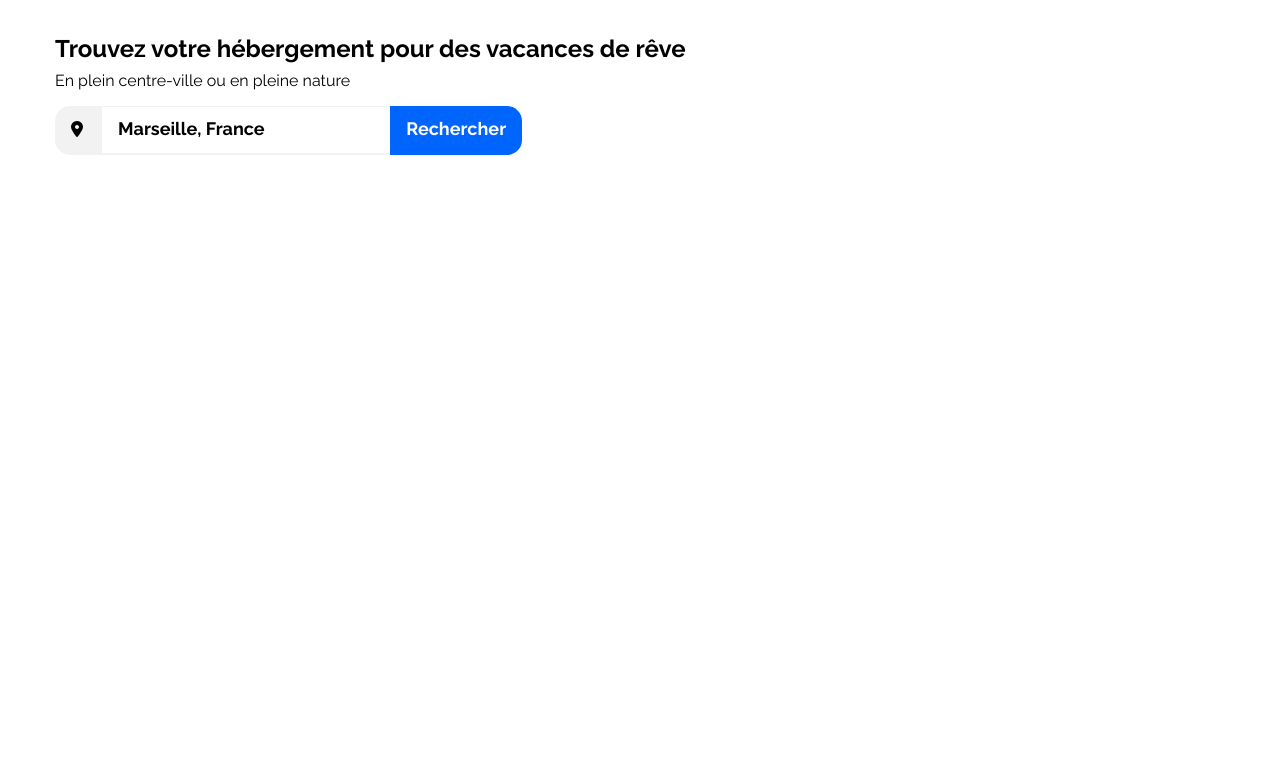
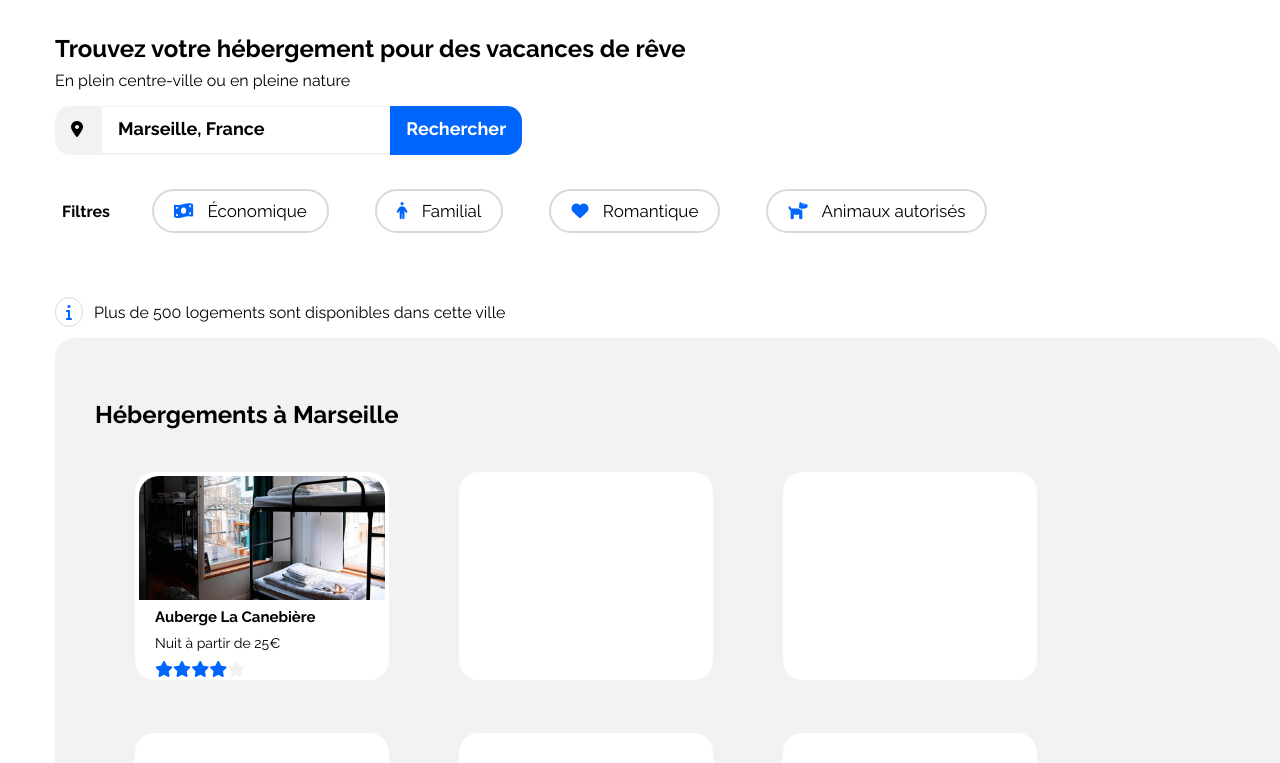
Before and after one commit to DamienL47/Booki, a plain HTML site: page index.html in a window 1280 px wide. Shown: the part 37-800 px from the top of the page. Drawn offline with Linux system fonts and the light colour scheme.

Commit message:
card Accommodation

```diff
--- a/css/style.css
+++ b/css/style.css
@@ -97,3 +97,100 @@ body {
 .fa-magnifying-glass {
     display: none;
 }
+
+.filter {
+    display: flex;
+    align-items: center;
+    margin: 31px 0 50px 7px;
+}
+.filter > p {
+    margin-right: 42px;
+    font-weight: 700;
+}
+.btnFilter {
+    border: 2px solid #D9D9D9;
+    border-radius: 25px;
+    padding: 10px 20px 10px 20px;
+    margin-right: 46px;
+    font-size: 17px;
+    text-decoration: none;
+    color: black;
+}
+.btnFilter > .fa-solid {
+    color: #0065FC;
+    margin: 0 10px 0 0;
+}
+.btnFilter:hover {
+    background-color: #DEEBFF;
+}
+.info {
+    display: flex;
+    align-items: center;
+}
+.info > .fa-info {
+    border: 1px solid #D9D9D9;
+    padding: 6px 10px 6px 10px;
+    border-radius: 24px;
+    margin-right: 11px;
+    color: #0065FC;
+}
+
+/* ----------------------------- SECTION HÉBERGEMENTS ----------------------------------- */
+
+.boxContainer {
+    box-sizing: content-box;
+    background-color:#F2F2F2;
+    border-radius: 20px;
+    padding: 42px 40px 46px 40px;
+}
+.boxContainer > a{
+    text-decoration: none;
+    color: black;
+    font-weight: 700;
+}
+
+.accommodation {
+    display: flex;
+    flex-flow: row wrap;
+}
+.cardAccommodation {
+    width: 246px;
+    height: 200px;
+    padding: 4px;
+    background-color: #FFFFFF;
+    border-radius: 20px;
+    margin: 23px 30px 30px 40px;
+    box-shadow: #F2F2F2 1px 1px 10px;
+}
+.coverImages {
+    width: 100%;
+    height: 124px;
+    object-fit: cover;
+    border-radius: 20px 20px 0 0;
+}
+.accommodation, .popular > a {
+    text-decoration: none;
+    color: black;
+}
+.cardAccommodation > h3 {
+    font-size: 15px;
+    font-weight: 700;
+    margin: 4px 0 0 16px;
+}
+.cardAccommodation > p {
+    font-size: 14px;
+    font-weight: 400;
+    margin: 9px 0 0 16px;
+}
+.star {
+    margin: 9px 0 0 16px;
+}
+.fa-star {
+    color: #0065FC;
+    width: 12px;
+    height: 12px;
+    margin-right:2px ;
+}
+.grey {
+    color: #F2F2F2;
+}
--- a/index.html
+++ b/index.html
@@ -17,8 +17,8 @@
             <img class="logoHeader" src="/Images/logo/Booki.png" alt="Logo Booki">
             <nav >
                 <ul class="menu">
-                    <a href="#"><li>Hébergements</li></a>
-                    <a href="#"><li>Activités</li></a>
+                    <a href="#Hebergements"><li>Hébergements</li></a>
+                    <a href="#Activites"><li>Activités</li></a>
                 </ul>
             </nav>
         </div>
@@ -33,6 +33,56 @@
                 </label>
                 <button class="searchButton" type="submit"><i class="fa-solid fa-magnifying-glass"></i>Rechercher</button>
             </form>
+            <div class="filter">
+                <p>Filtres</p>
+                <a class="btnFilter" href="#"><i class="fa-solid fa-money-bill-wave"></i> Économique</a>
+                <a class="btnFilter" href="#"><i class="fa-solid fa-person"></i> Familial</a>
+                <a class="btnFilter" href="#"><i class="fa-solid fa-heart"></i> Romantique</a>
+                <a class="btnFilter" href="#"><i class="fa-solid fa-dog"></i> Animaux autorisés</a>
+            </div>
+            <div class="info">
+                <i class="fa-solid fa-info"></i>
+                <p>Plus de 500 logements sont disponibles dans cette ville</p>
+            </div>
+        </section>
+        <section id="Hebergements">
+            <div class="boxContainer">
+                <h2>Hébergements à Marseille</h2>
+                <div class="accommodation">
+                   <a href="#"></a><div class="cardAccommodation">
+                        <img class="coverImages" src="/Images/hebergements/4_small/marcus-loke-WQJvWU_HZFo-unsplash.jpg" alt="Chambre avec lit superposé et vu sur la rue">
+                        <h3>Auberge La Canebière</h3>
+                        <p>Nuit à partir de 25€</p>
+                        <div class="star">
+                            <i class="fa-solid fa-star"></i>
+                            <i class="fa-solid fa-star"></i>
+                            <i class="fa-solid fa-star"></i>
+                            <i class="fa-solid fa-star"></i>
+                            <i class="fa-solid fa-star grey"></i>
+                        </div>
+                    </div></a>
+                    <a href="#"><div class="cardAccommodation"></div></a>
+                    <a href="#"><div class="cardAccommodation"></div></a>
+                    <a href="#"><div class="cardAccommodation"></div></a>
+                    <a href="#"><div class="cardAccommodation"></div></a>
+                    <a href="#"><div class="cardAccommodation"></div></a>
+                </div>
+                <a href="#">Afficher plus</a>
+            </div>
+            <div class="boxContainer">
+                <div class="popular">
+                    <a href="#"><div class="cardPopular"></div></a>
+                    <a href="#"><div class="cardPopular"></div></a>
+                    <a href="#"><div class="cardPopular"></div></a>
+                </div>
+            </div>
+
+
+            </div>
+
+        </section>
+        <section id="Activites">
+
         </section>
 
     </main>
```
